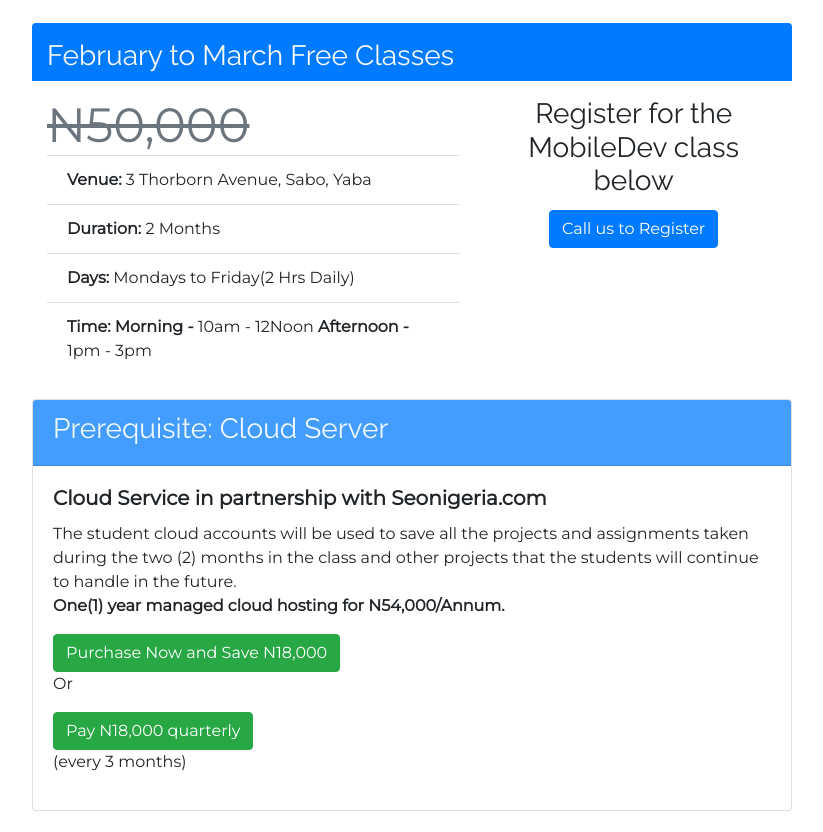
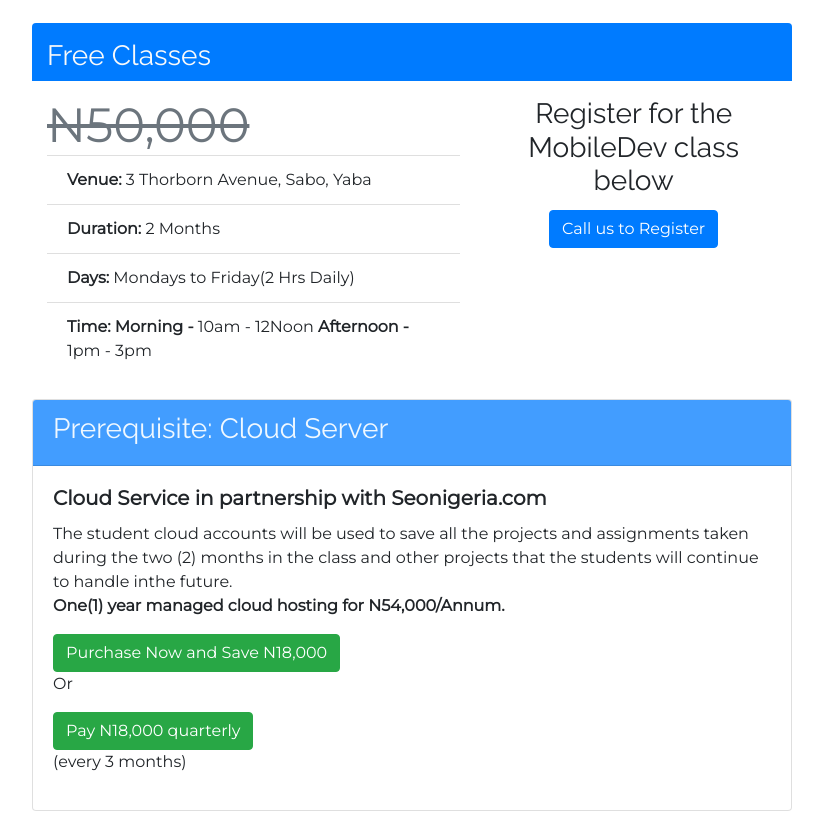
Before and after one commit to themobileprof/themobileprof, a PHP site: page /php-course.php in a window 1280 px wide. Shown: the part 1731-2563 px from the top of the page, without its empty margins (38-861 px from the left). Run offline with PHP 8.4, Linux system fonts and the light colour scheme.

Commit message:
Js (#6)
* new changes

* added new images and updated page

* modified php page

Co-authored-by: Qay <56635680+Qay-Tekkie@users.noreply.github.com>

```diff
--- a/php-course.php
+++ b/php-course.php
@@ -85,7 +85,9 @@
         <li class="breadcrumb-item">
           <a href="training.html">Backend Courses</a>
         </li>
-        <li class="breadcrumb-item active">Backend with PHP</li>
+
+        <li class="breadcrumb-item active">PHP</li>
+
       </ol>
 
       <!-- Portfolio Item Row -->
@@ -175,7 +177,9 @@ Github.com is a remote git hosting tool that allows you keep a copy of your git
 
           <div id="details" class="row mt-4 mb-4">
             <div class="bg-primary col-md-12 text-white pt-3 mb-3 rounded-top">
-              <h3 class="text-light">February to March Free Classes</h3>
+
+              <h3 class="text-light">Free Classes</h3>
+
             </div>
             <div class="col-md-7">
               <div>
@@ -211,7 +215,9 @@ Github.com is a remote git hosting tool that allows you keep a copy of your git
 	<div class="card-body">
 	<h5 class="card-title"><strong>Cloud Service in partnership with Seonigeria.com</strong></h5>
                 <p class="card-text">
-The student cloud accounts will be used to save all the projects and assignments taken during the two (2) months in the class and other projects that the students will continue to handle  in the future. <br> <strong>One(1) year managed cloud hosting for N54,000/Annum.</strong></p>
+
+The student cloud accounts will be used to save all the projects and assignments taken during the two (2) months in the class and other projects that the students will continue to handle  inthe future. <br> <strong>One(1) year managed cloud hosting for N54,000/Annum.</strong></p>
+
 		<a class="btn btn-success" "m-1" href="#">Purchase Now and Save N18,000</a>
 <p>Or</p>
 		<a class="btn btn-success" "m-1" href="#"> Pay N18,000 quarterly
@@ -245,6 +251,9 @@ The student cloud accounts will be used to save all the projects and assignments
 You will no longer be terrified of the black screen of the Linux terminal</div>
               <div><i class="fa fa-check-square text-primary"></i>Learn how to manipulate files and directories within Linux on Mobile, Desktop, and Server</div>
               <div><i class="fa fa-check-square text-primary"></i>Connect into and work in your Cloud Server through SSH and SFTP</div>
+
+              <div><i class="fa fa-check-square text-primary"></i>Learn how to use command line editors for web application development, giving you the skills to work in most computers you login to, physically or remotely</div>
+
               <div><i class="fa fa-check-square text-primary"></i>Master how to develop web applications with your Smartphone - using Termux, NEOVim, and mobile browsers</div>
               <div><i class="fa fa-check-square text-primary"></i>Use git and github as version control system and remote repo to manage updates on your web application</div>
 		<div>
```
Also changed, not shown: javascript-course.php (+9 -3 lines).
